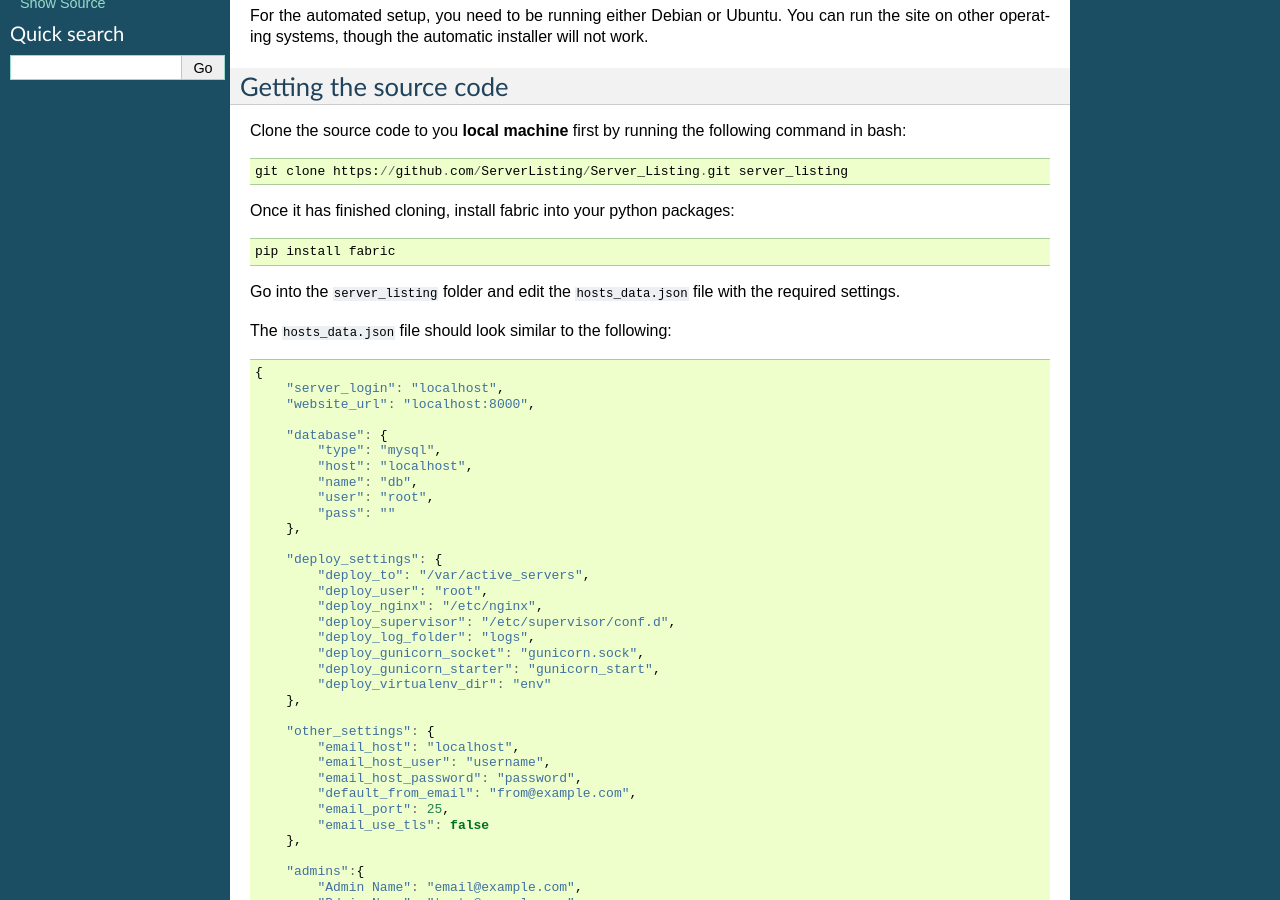
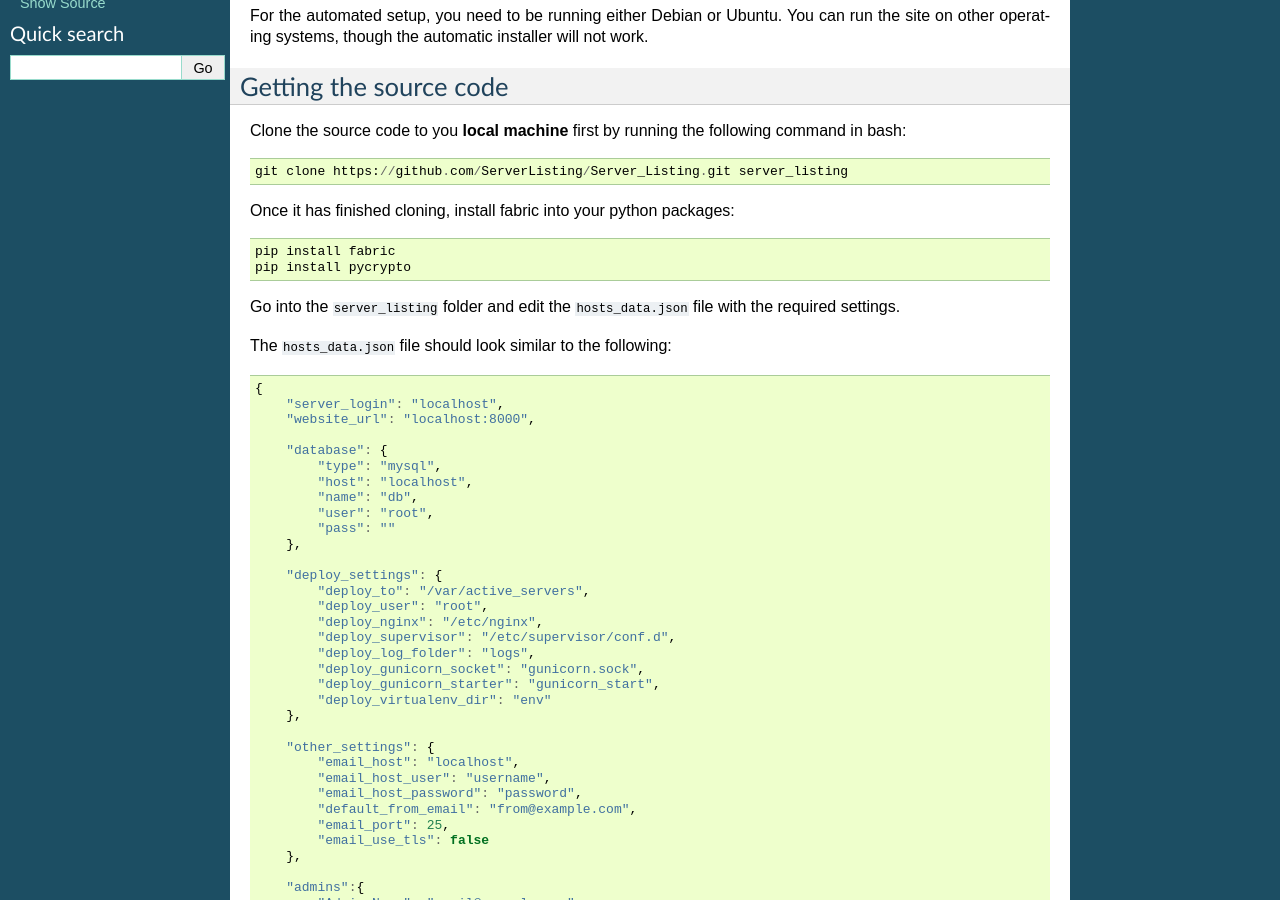
Before and after one commit to n-st/Server_Listing, a Sphinx documentation site: the page built from docs/getting_started/installing.rst, in a window 1280 px wide and 900 px high, scrolled down 405 px. Built offline with Sphinx 7.4.7, drawn with Linux system fonts in a browser that asks for light colours.

Commit message:
Added the pycrypto requirement for local machines

```diff
--- a/docs/getting_started/installing.rst
+++ b/docs/getting_started/installing.rst
@@ -31,6 +31,7 @@ Clone the source code to you **local machine** first by running the following co
 Once it has finished cloning, install fabric into your python packages::
 
    pip install fabric
+   pip install pycrypto
 
 Go into the :file:`server_listing` folder and edit the :file:`hosts_data.json` file with the required settings.
 
```
